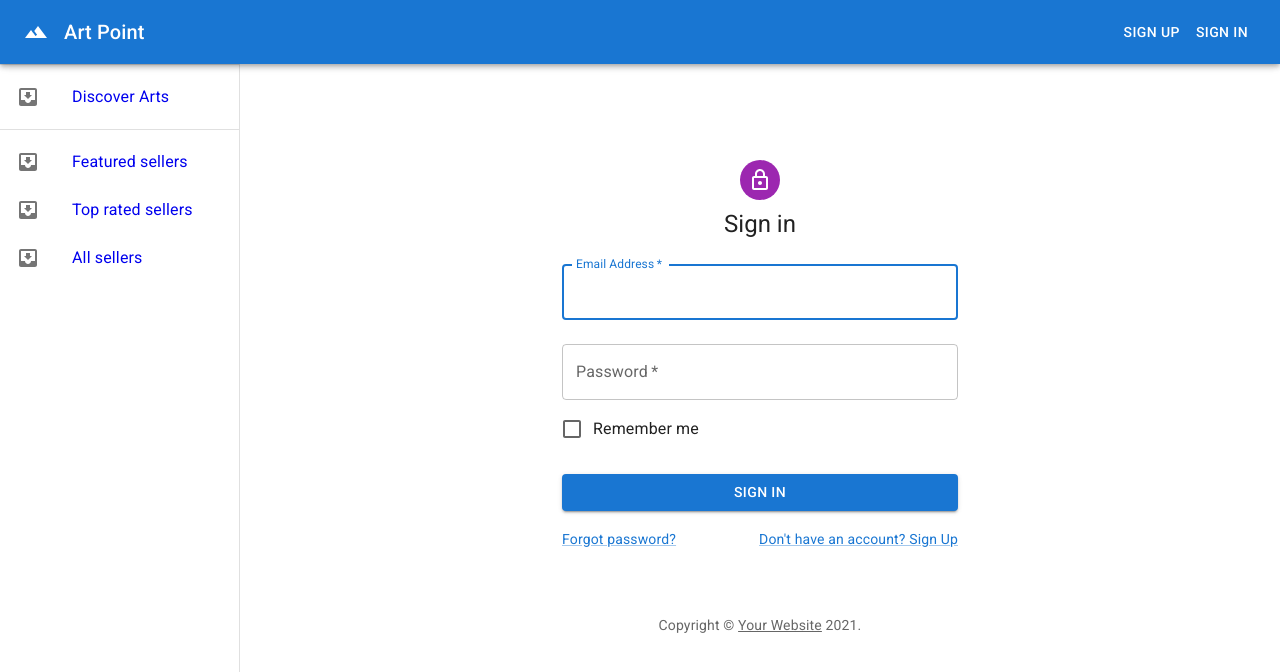
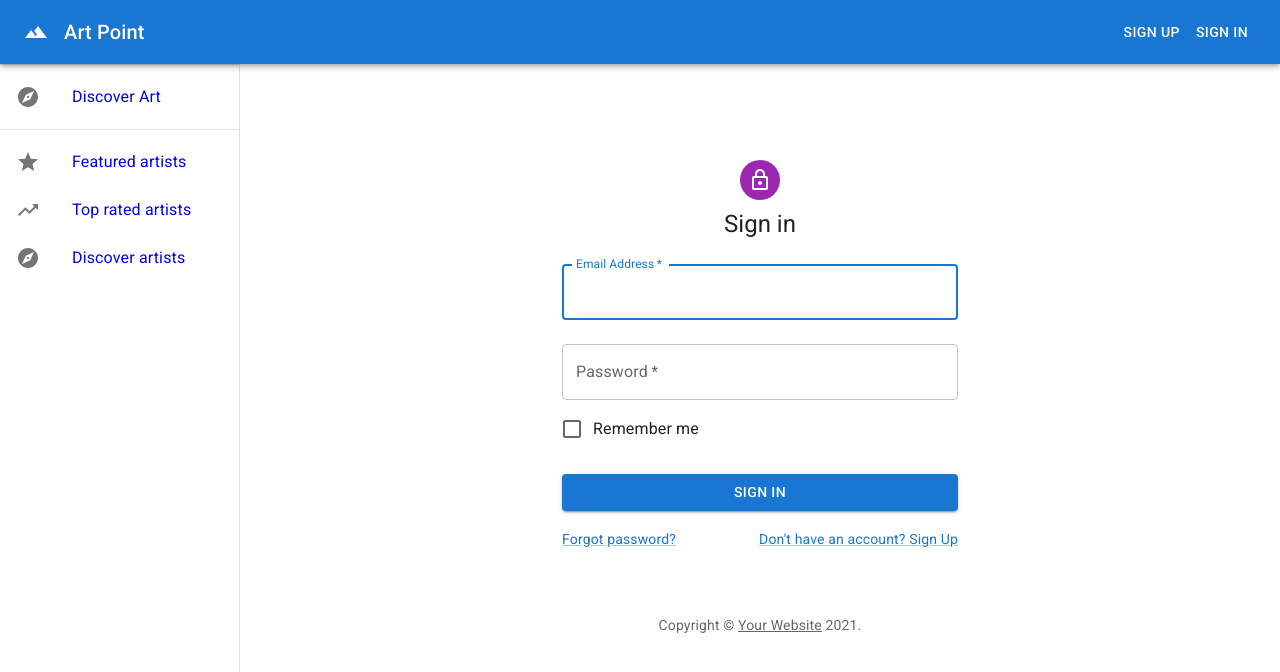
Before and after one commit to IRFVIN/art-point, a React (Create React App) app in the folder frontend/art-point/: page /signin in a window 1280 px wide. Shown: the top 672 px of the page. Built offline with nearby package versions, Linux system fonts and the light colour scheme.

Commit message:
minor ui changes, fixed links, added icons

```diff
--- a/frontend/art-point/src/Home.js
+++ b/frontend/art-point/src/Home.js
@@ -111,7 +111,7 @@ export default function Album() {
               justifyContent="center"
             >
               <Button href="/art" variant="contained">Discover Art</Button>
-              <Button href="/art/create" variant="outlined">Sell your creation</Button>
+              <Button href="/art/create" variant="outlined">Sell your Art</Button>
             </Stack>
 
           </Container>
@@ -123,24 +123,24 @@ export default function Album() {
         {/* </Container> */}
 
         <Typography
-          component="h1"
-          variant="h2"
+          //component="h1"
+          variant="h3"
           align="center"
           color="text.primary"
           gutterBottom
         >
-          Featured Arts
+          Featured Art
         </Typography>
         <FeaturedArtsCarousel />
 
         <Typography
-          component="h1"
-          variant="h2"
+          //component="h1"
+          variant="h3"
           align="center"
           color="text.primary"
           gutterBottom
         >
-          Categories
+          Explore Categories
         </Typography>
 
         <CategoryGridView />
--- a/frontend/art-point/src/components/UI/ResponsiveDrawer.js
+++ b/frontend/art-point/src/components/UI/ResponsiveDrawer.js
@@ -5,6 +5,8 @@ import Box from '@mui/material/Box';
 import CssBaseline from '@mui/material/CssBaseline';
 import Divider from '@mui/material/Divider';
 import Drawer from '@mui/material/Drawer';
+import ExploreIcon from '@mui/icons-material/Explore';
+import GradeIcon from '@mui/icons-material/Grade';
 import IconButton from '@mui/material/IconButton';
 import InboxIcon from '@mui/icons-material/MoveToInbox';
 import List from '@mui/material/List';
@@ -19,7 +21,7 @@ import { Outlet } from 'react-router';
 import ButtonAppBar from './ButtonAppBar';
 import { Link } from 'react-router-dom';
 import TitleSearchBar from './TitleSearchBar';
-
+import TrendingUpIcon from '@mui/icons-material/TrendingUp';
 
 const drawerWidth = 240;
 
@@ -42,9 +44,9 @@ function ResponsiveDrawer(props) {
                     to="/art"
                 >
                     <ListItemIcon>
-                        <InboxIcon />
+                        <ExploreIcon />
                     </ListItemIcon>
-                    <ListItemText primary="Discover Arts" />
+                    <ListItemText primary="Discover Art" />
                 </ListItem>
                 {/* <TitleSearchBar /> */}
             </List>
@@ -57,9 +59,9 @@ function ResponsiveDrawer(props) {
                     to="/sellers/featured"
                 >
                     <ListItemIcon>
-                        <InboxIcon />
+                        <GradeIcon />
                     </ListItemIcon>
-                    <ListItemText primary="Featured sellers" />
+                    <ListItemText primary="Featured artists" />
                 </ListItem>
 
                 <ListItem
@@ -67,9 +69,9 @@ function ResponsiveDrawer(props) {
                     to="/sellers/rated"
                 >
                     <ListItemIcon>
-                        <InboxIcon />
+                        <TrendingUpIcon />
                     </ListItemIcon>
-                    <ListItemText primary="Top rated sellers" />
+                    <ListItemText primary="Top rated artists" />
                 </ListItem>
 
                 <ListItem
@@ -77,9 +79,9 @@ function ResponsiveDrawer(props) {
                     to="/sellers"
                 >
                     <ListItemIcon>
-                        <InboxIcon />
+                        <ExploreIcon />
                     </ListItemIcon>
-                    <ListItemText primary="All sellers" />
+                    <ListItemText primary="Discover artists" />
                 </ListItem>
 
             </List>
--- a/frontend/art-point/src/components/art/forms/ArtDeleteDialogForm.js
+++ b/frontend/art-point/src/components/art/forms/ArtDeleteDialogForm.js
@@ -7,6 +7,7 @@ import DialogContent from '@mui/material/DialogContent';
 import DialogContentText from '@mui/material/DialogContentText';
 import DialogTitle from '@mui/material/DialogTitle';
 import { useSelector } from 'react-redux';
+import DeleteIcon from '@mui/icons-material/Delete';
 
 export default function ArtDeleteDialogForm(props) {
     const [open, setOpen] = React.useState(false);
@@ -43,14 +44,14 @@ export default function ArtDeleteDialogForm(props) {
 
     return (
         <div>
-            <Button variant="outlined" onClick={handleClickOpen}>
+            <Button size="small" variant="outlined"  startIcon={<DeleteIcon/>} onClick={handleClickOpen}>
                 Delete
             </Button>
             <Dialog
                 component="form"
                 onSubmit={handleSubmit}
                 open={open} onClose={handleClose}>
-                <DialogTitle>Write a message to seller</DialogTitle>
+                <DialogTitle>Confirm Delete</DialogTitle>
                 <DialogContent>
                     <DialogContentText>
                         Are you sure you want to delete?
--- a/frontend/art-point/src/components/art/forms/ArtEditDialogForm.js
+++ b/frontend/art-point/src/components/art/forms/ArtEditDialogForm.js
@@ -9,6 +9,7 @@ import DialogTitle from '@mui/material/DialogTitle';
 import { useSelector } from 'react-redux';
 import { useState } from 'react';
 import { Navigate } from 'react-router';
+import EditIcon from '@mui/icons-material/Edit';
 
 export default function ArtEditDialogForm(props) {
     const [open, setOpen] = React.useState(false);
@@ -73,7 +74,7 @@ export default function ArtEditDialogForm(props) {
 
     return (
         <div>
-            <Button variant="outlined" onClick={handleClickOpen}>
+            <Button size="small" variant="outlined" startIcon={<EditIcon/>} onClick={handleClickOpen}>
                 Edit
             </Button>
             <Dialog
@@ -84,7 +85,7 @@ export default function ArtEditDialogForm(props) {
                 <DialogTitle>Edit</DialogTitle>
                 <DialogContent>
                     <DialogContentText>
-                        Add the details you want to update
+                        Edit the details you want to update
                     </DialogContentText>
 
 
--- a/frontend/art-point/src/components/art/views/ArtCardView.js
+++ b/frontend/art-point/src/components/art/views/ArtCardView.js
@@ -76,6 +76,7 @@ const ArtCardView = (props) => {
             </CardContent>
             <CardActions>
                 <Button
+                    sx = {{mr : 1}}
                     component={Link} to={"/art/" + props.art.id}
                     size="small" variant="outlined"
                     startIcon={<PreviewIcon />}
--- a/frontend/art-point/src/components/art/views/ArtDetailView.js
+++ b/frontend/art-point/src/components/art/views/ArtDetailView.js
@@ -20,6 +20,7 @@ const ArtDetailView = () => {
         fetch(url).then(res => res.json()).then(
             res => {
                 setArt(res);
+                //console.log(res);
             }
         );
     }, [url]);
@@ -76,7 +77,7 @@ const ArtDetailView = () => {
                             by {art.owner ? art.owner.firstName : "null"}
                         </Typography>
 
-                        <Rating name="read-only" value={art.rating} precision={0.5} readOnly />
+                        <Rating name="read-only" value={parseFloat(art.owner.rating)} precision={0.5} readOnly />
 
                         <Typography variant="h6" color="textSecondary">
                             Description
--- a/frontend/art-point/src/components/art/views/ArtPageView.js
+++ b/frontend/art-point/src/components/art/views/ArtPageView.js
@@ -111,6 +111,7 @@ const ArtPageView = (props) => {
                 <form onSubmit={handleSubmit}>
                     <TextField fullWidth variant="outlined" placeholder="Search by Title" onChange={handleSearchTitleChange} />
                 </form>
+                <br/>
                 {/* <Toolbar /> */}
 
                 {/* <CategoryFilter onApplyingFilter={onApplyingFilter} /> */}
--- a/frontend/art-point/src/components/authentication/SignIn.js
+++ b/frontend/art-point/src/components/authentication/SignIn.js
@@ -139,7 +139,7 @@ export default function SignIn(props) {
                                 </Link>
                             </Grid>
                             <Grid item>
-                                <Link href="#" variant="body2">
+                                <Link href="/signup" variant="body2">
                                     {"Don't have an account? Sign Up"}
                                 </Link>
                             </Grid>
--- a/frontend/art-point/src/components/authentication/SignUp.js
+++ b/frontend/art-point/src/components/authentication/SignUp.js
@@ -152,7 +152,7 @@ export default function SignUp() {
                         </Button>
                         <Grid container justifyContent="flex-end">
                             <Grid item>
-                                <Link href="#" variant="body2">
+                                <Link href="/signin" variant="body2">
                                     Already have an account? Sign in
                                 </Link>
                             </Grid>
--- a/frontend/art-point/src/components/chat/ChatNotification.js
+++ b/frontend/art-point/src/components/chat/ChatNotification.js
@@ -37,9 +37,11 @@ const ChatNotification = () => {
     }
     return (
         <div>
-            <Typography variant="h1">
+            <Typography variant="h3">
                 Notifications
             </Typography>
+            <Typography>Messages from buyers, if any, show up here!</Typography>
+
             <Grid container spacing={{ xs: 2, md: 3 }} columns={{ xs: 12 }}>
                 {chats.map(chat => (
                     <Grid item xs={12} key={chat.id}>
```
Also changed, not shown: frontend/art-point/src/components/UI/FilterDrawer.js (+9 -4 lines), frontend/art-point/src/components/user/views/UserProfileView.js (+8 -5 lines).
